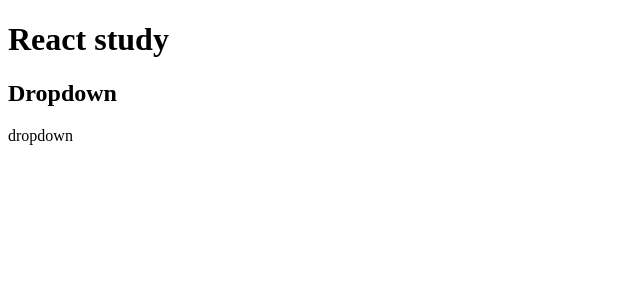
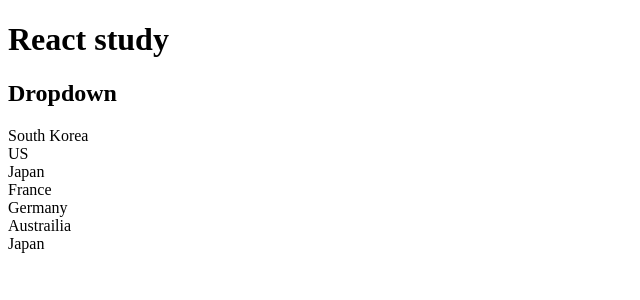
Before and after one commit to hodeethelion/reactdocumentstudy, a React (Create React App) app: page / in a window 1280 px wide. Shown: the top 300 px of the page, without its empty margins (0-640 px from the left). Built offline with nearby package versions, Linux system fonts and the light colour scheme.

Commit message:
feat: option 컴포넌트 생성

```diff
--- a/src/App.jsx
+++ b/src/App.jsx
@@ -1,11 +1,11 @@
-import Dropdownsample from "./Dropdownsample";
+import Dropdownsample from "./Dropdownsample.jsx";
 
 function App() {
   return (
     <div className="App">
       <h1>React study</h1>
       <h2>Dropdown</h2>
-        <Dropdownsample/>
+      <Dropdownsample />
     </div>
   );
 }
--- a/src/Dropdownsample.jsx
+++ b/src/Dropdownsample.jsx
@@ -5,10 +5,13 @@ import { useState } from "react";
 const Dropdownsample = () => {
   const [value, setValue] = useState(1);
   const countryOptions = [
-    { value: 1, label: "Korea" },
+    { value: 1, label: "South Korea" },
     { value: 2, label: "US" },
     { value: 3, label: "Japan" },
     { value: 4, label: "France" },
+    { value: 5, label: "Germany" },
+    { value: 6, label: "Austrailia" },
+    { value: 7, label: "Japan" },
   ];
 
   const handleChange = (dropdownValue) => {
--- a/src/components/Dropdown.jsx
+++ b/src/components/Dropdown.jsx
@@ -1,9 +1,15 @@
-import React from 'react';
+import React from "react";
+import Optionitem from "./Optionitem";
 
-const Dropdown = () => {
+const Dropdown = ({ options }) => {
+  console.log(options)
+
   return (
     <div>
-      dropdown
+      {/* input이랑 버튼 */}
+      {options.map((elem) => (
+        <Optionitem key={elem.value}  value={elem.value} label={elem.label} />
+      ))}
     </div>
   );
 };
--- /dev/null
+++ b/src/components/Optionitem.jsx
@@ -0,0 +1,12 @@
+import React from 'react';
+
+const Optionitem = ({value, label}) => {
+  console.log(value)
+  return (
+    <div>
+      {label}
+    </div>
+  );
+};
+
+export default Optionitem;
```
Also changed, not shown: 1 other file (tests, documents, lock files or other folders).
